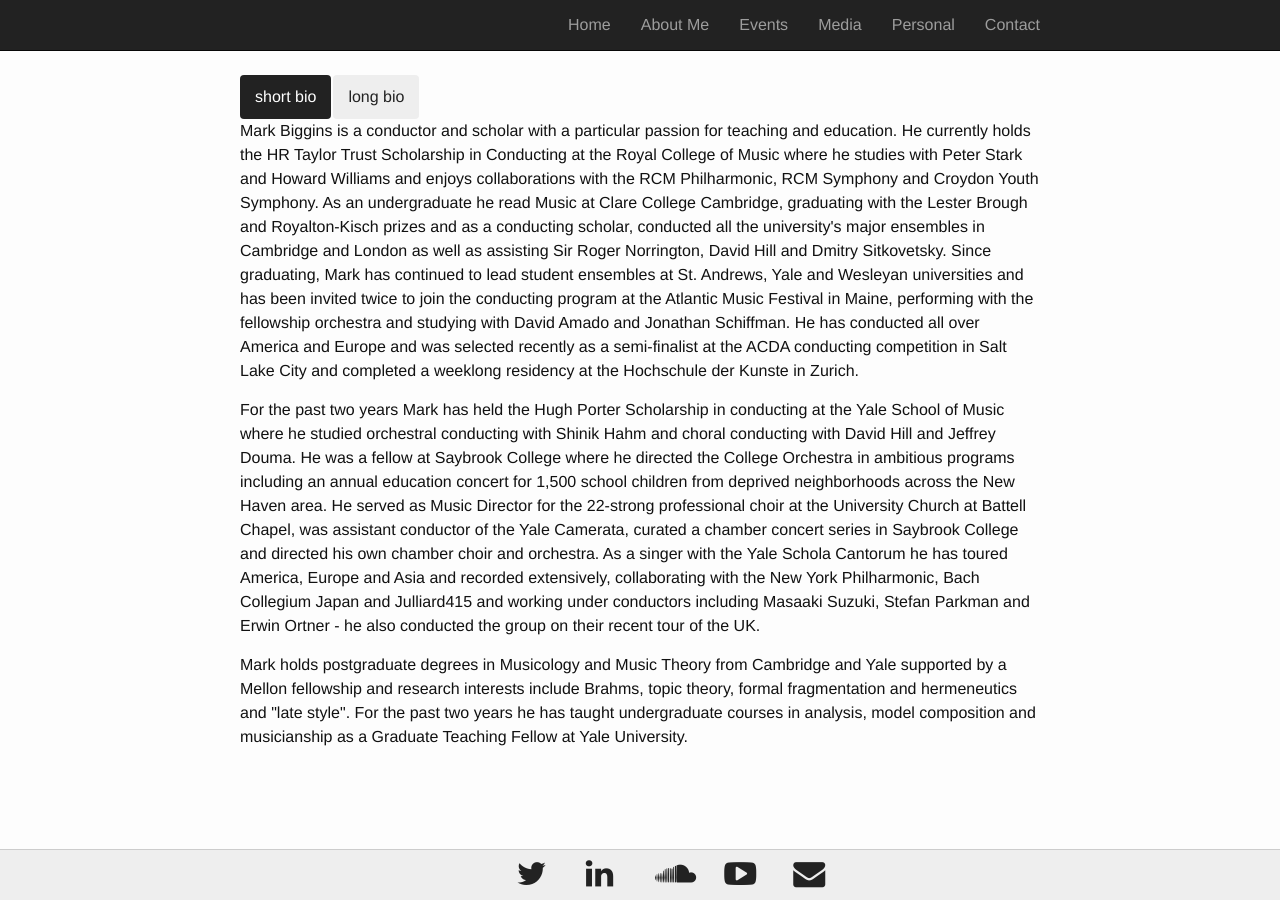
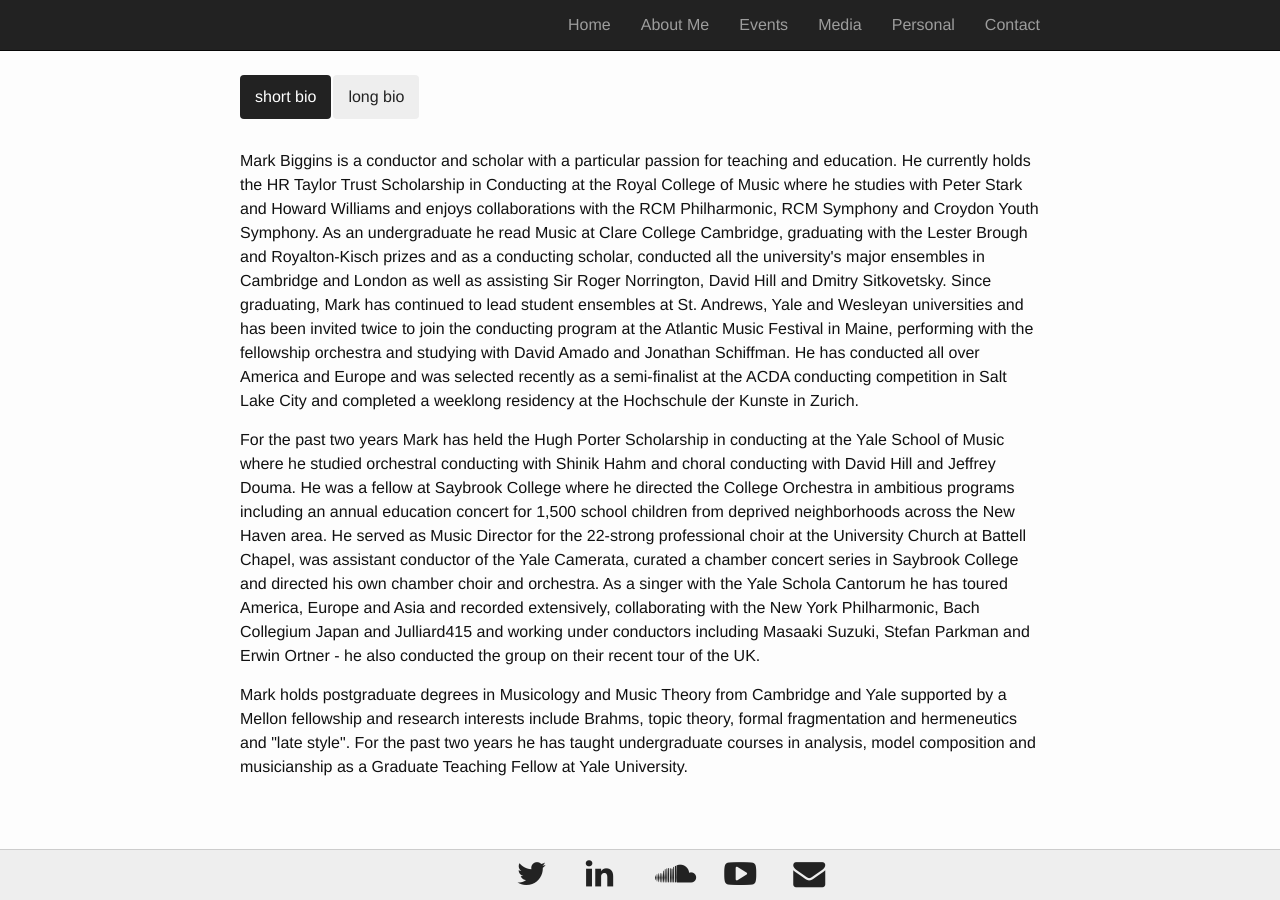
Before and after one commit to musicman10201/musicman10201.github.io, a Jekyll site: the page built from aboutme.html, in a window 1280 px wide. Built offline with Jekyll 4.4.1, drawn with Linux system fonts in a browser that asks for light colours.

Commit message:
Update aboutme.html

```diff
--- a/aboutme.html
+++ b/aboutme.html
@@ -9,7 +9,7 @@ permalink: /aboutme/
     <li role="presentation"><a href="#long_bio" role="tab" data-toggle="tab">long bio</a></li>
   </ul>
 
-  <div class="tab-content bottom-margin-50">
+  <div class="tab-content top-margin-30">
     <div role="tabpanel" class="tab-pane active" id="short_bio">
         <p>
           Mark Biggins is a conductor and scholar with a particular passion for teaching and education.
```
